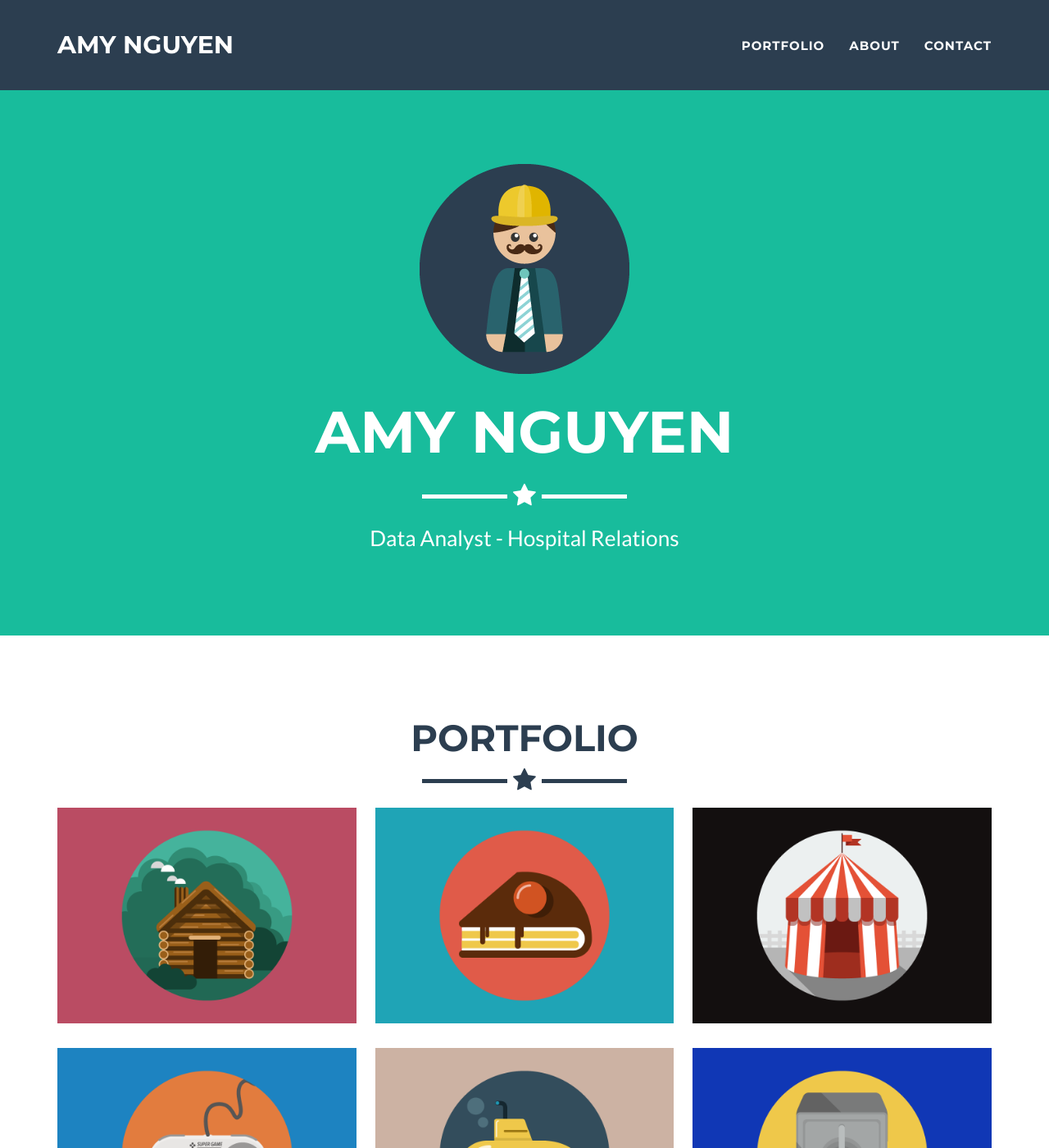
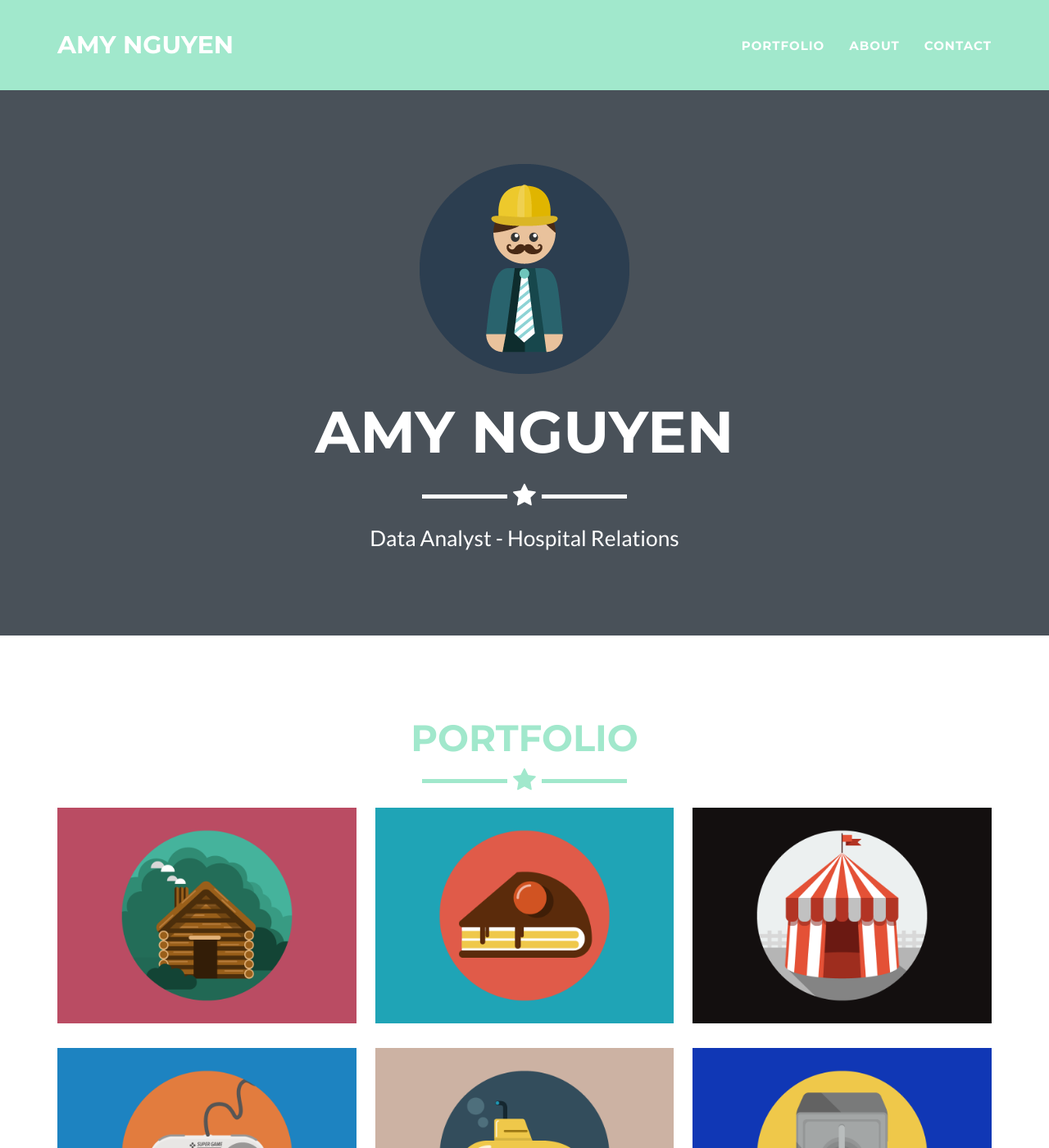
Before and after one commit to amytruchnguyen/amytruchnguyen.github.io, a Jekyll site: the page built from _posts/2014-07-18-project-1.markdown, in a window 1280 px wide and 1400 px high. Shown: the whole window at 82% size. Built offline with Jekyll 4.4.1, drawn with Linux system fonts in a browser that asks for light colours.

Commit message:
updates colors

```diff
--- a/_config.yml
+++ b/_config.yml
@@ -25,10 +25,10 @@ disqus_shortname: myshortname
 
 # Color settings (hex-codes without the leading hash-tag)
 color:
-  primary: 18bc9c #80B3FF
-  primary-rgb: "24,288,156" #"128,179,255"
-  secondary: 2c3e50 #FD6E8A
-  secondary-dark: 233140 #A2122F
+  primary: 495159 #18bc9c #80B3FF
+  primary-rgb: "73, 81, 89" #"24,288,156" #"128,179,255"
+  secondary: A1E8CC #2c3e50 #FD6E8A
+  secondary-dark: FAC9B8 #233140 #A2122F
 
 # Footer settings
 footer:
```
